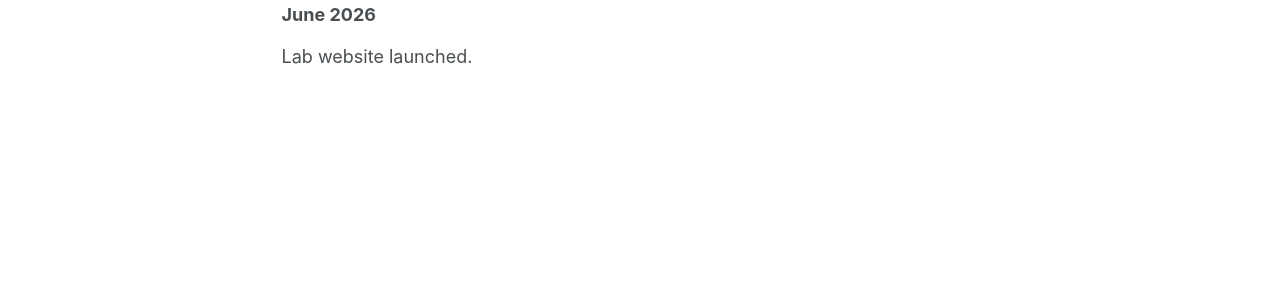
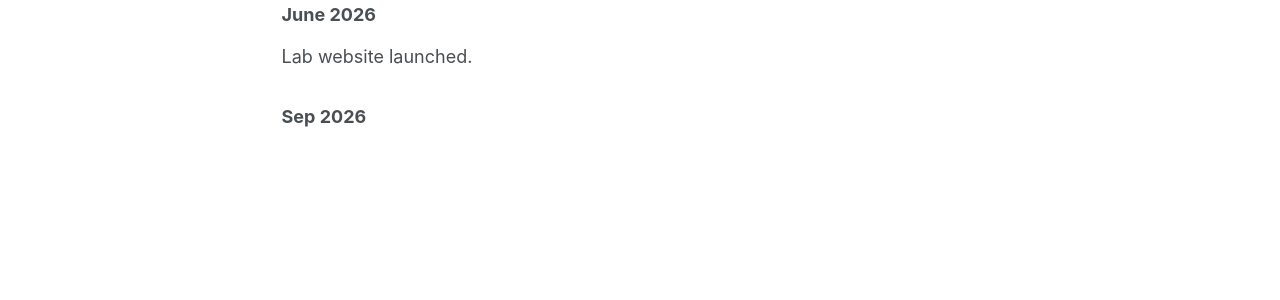
Before and after one commit to MengpingJiang/mengpingjiang.github.io, a Jekyll site: the page built from _pages/news.md, in a window 1280 px wide. Shown: the part 227-527 px from the top of the page. Built offline with Jekyll 4.4.1, drawn with Linux system fonts in a browser that asks for light colours; a script bundle is joined from its source files by our own code; library files that are not in the unit come from our copies.

Commit message:
Update news.md

```diff
--- a/_pages/news.md
+++ b/_pages/news.md
@@ -14,3 +14,5 @@ redirect_from:
 ### June 2026
 
 Lab website launched.
+
+### Sep 2026
```
